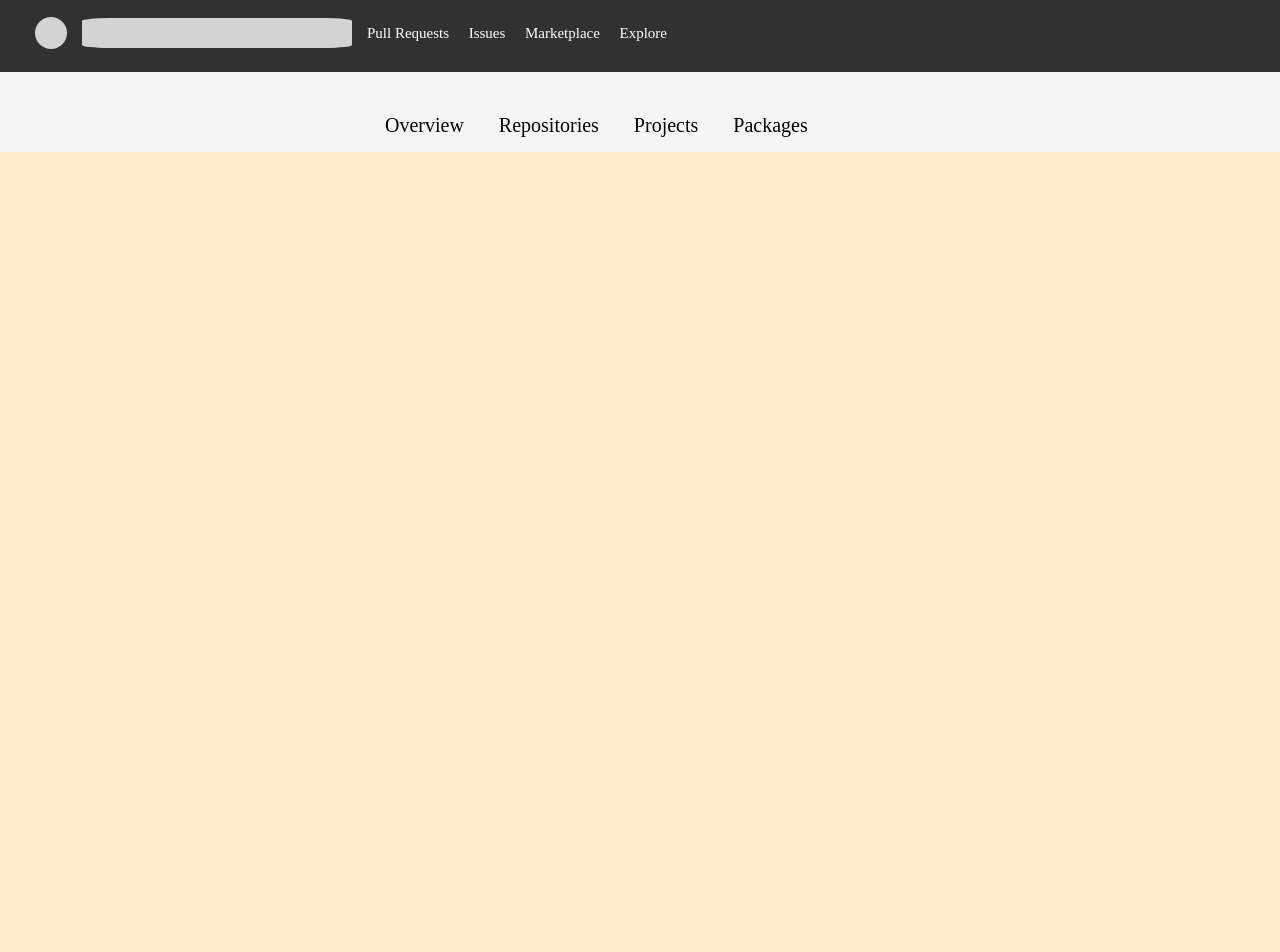
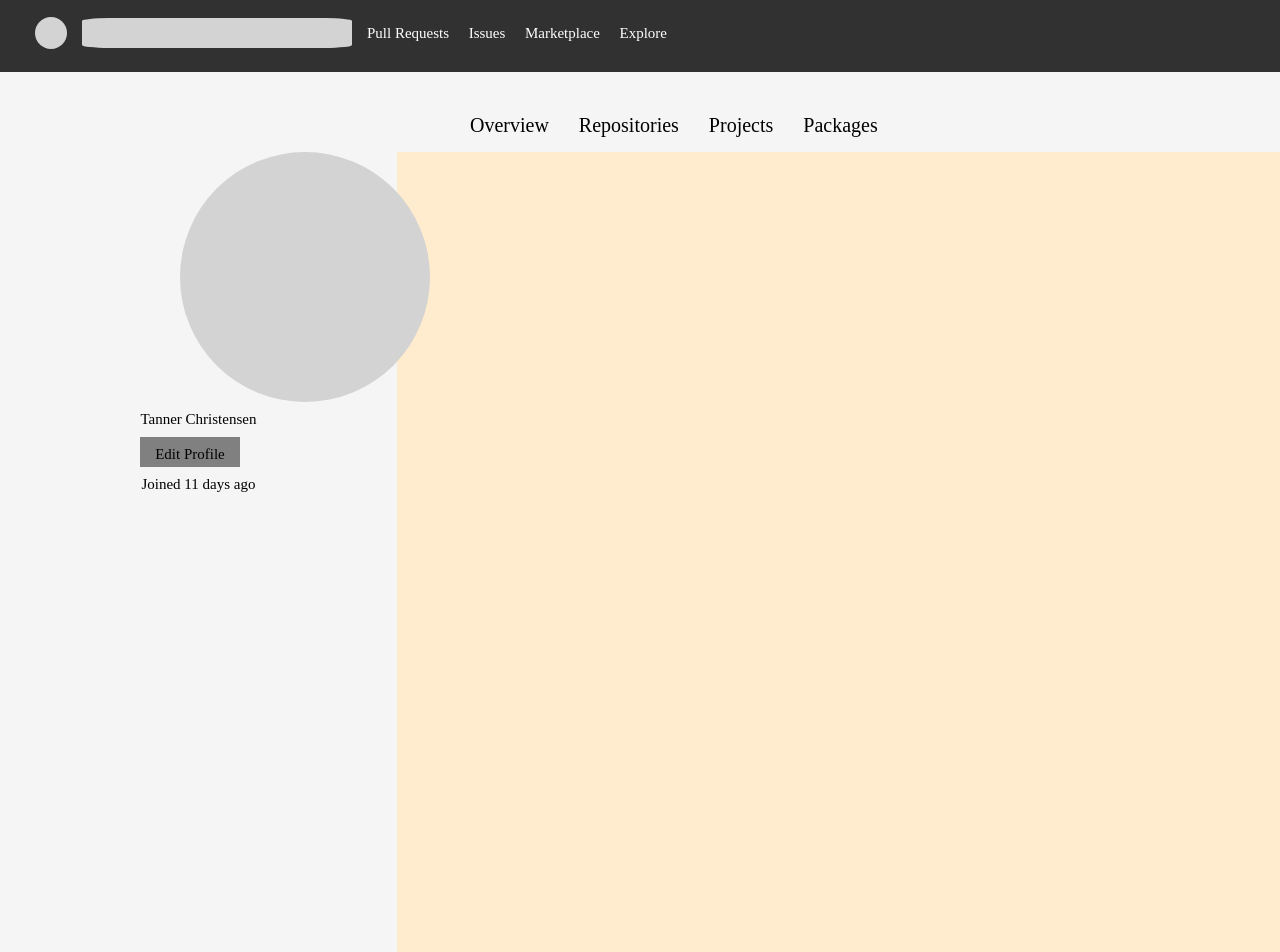
Before and after one commit to TannerChristensen/week2-day1-css-html-afternoon-prjct, a plain HTML site: page index.html in a window 1280 px wide. Drawn offline with Linux system fonts and the light colour scheme.

Commit message:
final changes

```diff
--- a/index.css
+++ b/index.css
@@ -89,7 +89,7 @@ header li a {
      width: 300px;
      /* background-color: cadetblue; */
      justify-content: space-between;
-     margin-left: 350px;
+     margin-left: 440px;
      margin-top: 25px;
      position: fixed;
  }
@@ -98,7 +98,49 @@ header li a {
     display: flex;
     color: black;
     font-size: 20px;
-    margin-left: 35px;
+    margin-left: 30px;
     /* position: fixed; */
 
 }
+
+.Left-Side {
+    display: flex;
+    margin-top: 10vh;
+    background-color: whitesmoke;
+    width: 31%;
+    height: 100vh;
+    flex-direction: column;
+
+}
+
+.Big-Circle {
+    margin-left: 180px;
+    background-color: lightgray;
+    height: 250px;
+    width: 250px;
+    border-radius: 100%;
+}
+
+.Left-Side ul {
+    display: flex;
+    justify-content: center;
+    margin-top: 10px;
+
+
+}
+
+.Left-Side li a {
+    display: flex;
+    color: black;
+    font-size: 15px;
+}
+
+.Edit-Profile {
+    display: flex;
+    width: 100px;
+    height: 30px;
+    background-color: grey;
+    margin-left: 140px;
+    margin-top: 10px;
+    justify-content: center;
+}
--- a/index.html
+++ b/index.html
@@ -53,6 +53,32 @@
         </div>
 
     </div>
+    <div class="Left-Side">
+        <div class="Big-Circle">
+
+        </div>
+        <ul>
+            <li>
+                <a>Tanner Christensen</a>
+            </li>
+        </ul>
+        <div class="Edit-Profile">
+            <ul>
+                <li>
+                    <a>Edit Profile</a>
+                </li>
+            </ul>
+
+        </div>
+        <ul>
+            <li>
+                <a>Joined 11 days ago</a>
+            </li>
+        </ul>
+
+    </div>
+
+    </div>
 
 </body>
 </html>
```
